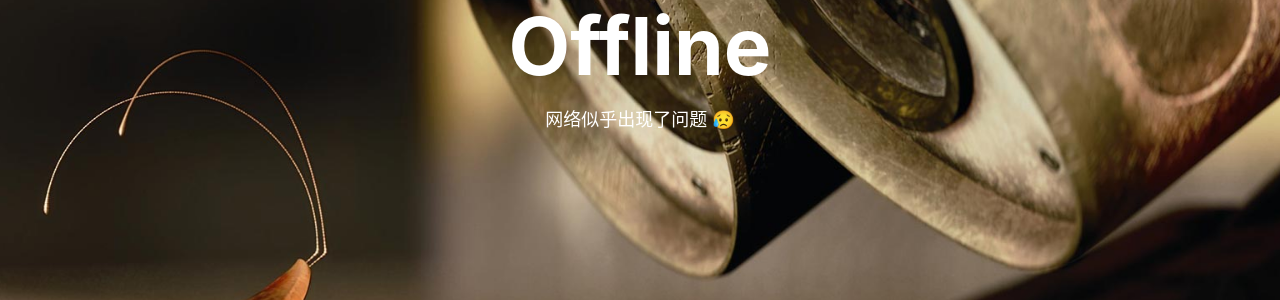
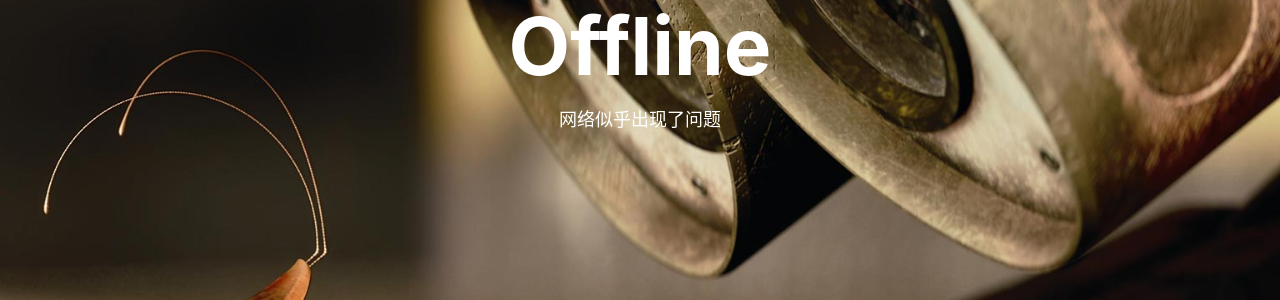
Before and after one commit to AFObject/OI-Blog, a Jekyll site: the page built from offline.html, in a window 1280 px wide. Shown: the part 337-637 px from the top of the page. Built offline with Jekyll 4.4.1, drawn with Linux system fonts in a browser that asks for light colours; nearby versions of some CDN libraries; comment, search, counter and statistics services are not loaded.

Commit message:
Update some files

```diff
--- a/offline.html
+++ b/offline.html
@@ -1,6 +1,6 @@
 ---
 layout: default
-description: "网络似乎出现了问题 😥"
+description: "网络似乎出现了问题"
 header-img: "img/404-bg.jpg"
 permalink: /offline.html
 ---
```
Also changed, not shown: package.json (+7 -7 lines), README.md, 1 other file.
